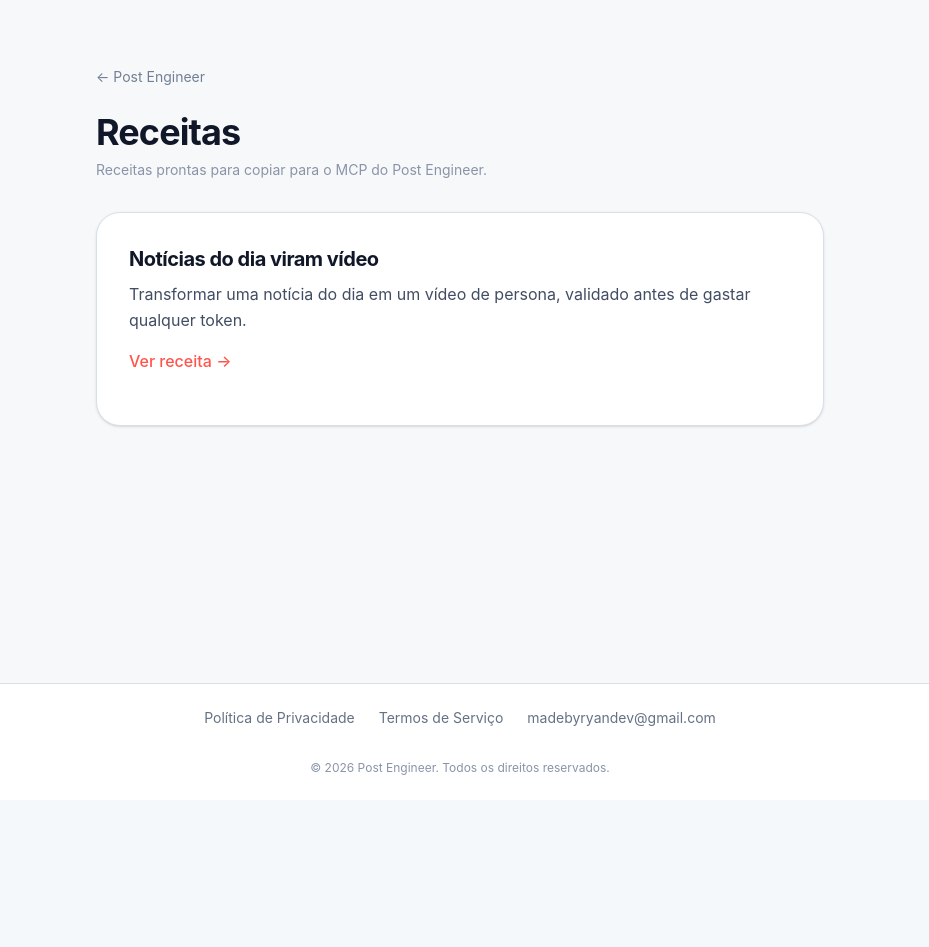
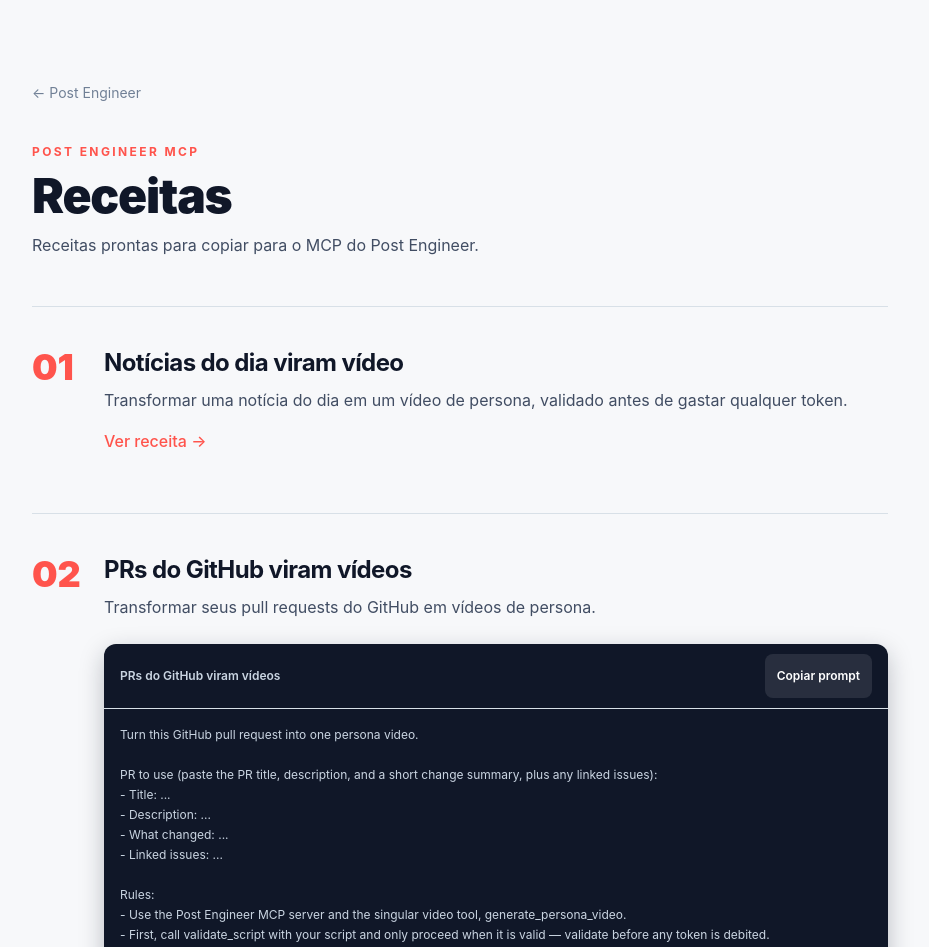
Before and after one commit to Ryan-Carloso/post-engineer, a Next.js app in the folder apps/web/: page /recipes in a window 1280 px wide. Shown: the top 947 px of the page, without its empty margins (180-1109 px from the left). Before the commit the page ends 800 px from the top, so only its background shows below. Built offline with nearby package versions, Linux system fonts and the light colour scheme.

Commit message:
feat(web): add GitHub PRs prompt to recipes page and redesign list

```diff
--- a/apps/web/app/recipes/page.tsx
+++ b/apps/web/app/recipes/page.tsx
@@ -1,50 +1,103 @@
 'use client';
 
+import { useState } from 'react';
 import Link from 'next/link';
 import { useI18n } from '@/lib/i18n/provider';
+import { Button } from '@/components/ui/button';
 import SiteFooter from '@/components/site-footer';
 
 //---------------
-// Recipes list — initial version, intentionally minimal: title + one-line
-// objective per recipe, each linking to its versioned recipe doc in the
-// repo. The user will improve this page later; no search, filter,
-// analytics, pagination, or admin here. To add a recipe, add one entry to
-// RECIPES below and its i18n title/objective keys in both locales.
+// Recipes list — editorial list, not a generic card grid: a large
+// accent number per recipe, a strong title, one objective line, then
+// the action (doc link, or a copyable prompt panel). Solid colors
+// only, from the existing palette: ink #101728, paper #f7f8fa,
+// accent #ff544c. No gradients, no purple/blue AI slop.
+// To add a recipe, add one entry to RECIPES below and its i18n
+// title/objective keys in both locales. An entry is either a doc
+// link (href) or a copy-ready prompt shown on the page (prompt);
+// the GitHub PRs entry is prompt-only by design, so its prompt
+// text is the deliverable and there is no doc link to invent.
+// The prompt is English by design: generation language is en.
 //---------------
+
+const GITHUB_PRS_PROMPT = [
+  'Turn this GitHub pull request into one persona video.',
+  '',
+  'PR to use (paste the PR title, description, and a short change summary, plus any linked issues):',
+  '- Title: ...',
+  '- Description: ...',
+  '- What changed: ...',
+  '- Linked issues: ...',
+  '',
+  'Rules:',
+  '- Use the Post Engineer MCP server and the singular video tool, generate_persona_video.',
+  '- First, call validate_script with your script and only proceed when it is valid — validate before any token is debited.',
+  '- Script: spoken text only, no links, hashtags, markdown, emojis, or stage directions.',
+  '- Structure: first segment is the hook, last segment is the CTA, exactly one of each.',
+  '- Length: 60–200 words total, hook 20–30 words (8–12 seconds), body at least 30 words, CTA 5–20 words, at most 12 segments.',
+  '- Language: en only.',
+  '- Media: at most 6, only if they match the PR (screenshots, diagrams, or repo visuals); otherwise generate without media.',
+  '- Then generate one video for this PR and publish it where the user asked, scheduled or asap.',
+  '- Never invent PR details: if the title, description, or change summary is missing, ask for it instead of guessing.',
+].join('\n');
 
 const RECIPES = [
   {
     titleKey: 'recipes.dailyNewsTitle',
     objectiveKey: 'recipes.dailyNewsObjective',
     href: 'https://github.com/Ryan-Carloso/post-engineer/blob/main/docs/recipes/daily-news.md',
+    prompt: null,
+  },
+  {
+    titleKey: 'recipes.githubPrsTitle',
+    objectiveKey: 'recipes.githubPrsObjective',
+    href: null,
+    prompt: GITHUB_PRS_PROMPT,
   },
 ] as const;
 
 export default function RecipesPage() {
   const { t } = useI18n();
+  const [copied, setCopied] = useState(false);
+
+  const handleCopyPrompt = () => {
+    void navigator.clipboard.writeText(GITHUB_PRS_PROMPT);
+    setCopied(true);
+    setTimeout(() => setCopied(false), 2500);
+  };
 
   return (
     <div className="flex min-h-screen flex-col bg-[#f7f8fa]">
-      <main className="mx-auto w-full max-w-3xl flex-1 px-5 py-16">
+      <main className="mx-auto w-full max-w-4xl flex-1 px-5 py-16 sm:py-20">
         <Link href="/" className="text-sm text-[#718096] hover:text-[#101728]">
           ← Post Engineer
         </Link>
-        <h1 className="mt-6 text-3xl font-bold tracking-tight text-[#101728] sm:text-4xl">
+        <p className="mt-10 text-xs font-bold tracking-[0.2em] text-[#ff544c] uppercase">
+          Post Engineer MCP
+        </p>
+        <h1 className="mt-3 text-4xl font-black tracking-tight text-[#101728] sm:text-5xl">
           {t('recipes.title')}
         </h1>
-        <p className="mt-2 text-sm text-[#8a94a8]">{t('recipes.subtitle')}</p>
-        <ul className="mt-8 space-y-4">
-          {RECIPES.map((recipe) => (
-            <li
-              key={recipe.href}
-              className="rounded-3xl border border-[#edf0f4] bg-white p-6 shadow-sm sm:p-8"
+        <p className="mt-3 max-w-2xl text-base leading-relaxed text-[#414d63]">
+          {t('recipes.subtitle')}
+        </p>
+        <ol className="mt-12 divide-y divide-[#e3e8ef] border-y border-[#e3e8ef]">
+          {RECIPES.map((recipe, index) => (
+            <li key={recipe.titleKey} className="flex gap-5 py-8 sm:gap-8 sm:py-10">
+              <span
+                aria-hidden="true"
+                className="w-10 shrink-0 text-3xl font-black text-[#ff544c] sm:text-4xl"
               >
-              <h2 className="text-xl font-bold tracking-tight text-[#101728]">
+                {String(index + 1).padStart(2, '0')}
+              </span>
+              <div className="min-w-0 flex-1">
+                <h2 className="text-2xl font-bold tracking-tight text-[#101728]">
                   {t(recipe.titleKey)}
                 </h2>
                 <p className="mt-2 leading-relaxed text-[#414d63]">
                   {t(recipe.objectiveKey)}
                 </p>
+                {recipe.href ? (
                   <a
                     href={recipe.href}
                     target="_blank"
@@ -53,9 +106,33 @@
                   >
                     {t('recipes.viewRecipe')} →
                   </a>
+                ) : null}
+                {recipe.prompt ? (
+                  <div className="mt-6 overflow-hidden rounded-xl bg-[#101728] shadow-[0_8px_24px_rgba(16,23,40,0.25)]">
+                    <div className="flex items-center justify-between border-b border-white/10 px-4 py-2.5">
+                      <span className="text-xs font-semibold text-slate-300">
+                        {t('recipes.githubPrsTitle')}
+                      </span>
+                      <Button
+                        type="button"
+                        onClick={handleCopyPrompt}
+                        className="rounded-lg bg-white/10 px-3 py-1.5 text-xs font-semibold text-white transition-colors hover:bg-white/20"
+                      >
+                        {copied ? t('recipes.copiedPrompt') : t('recipes.copyPrompt')}
+                      </Button>
+                    </div>
+                    <pre
+                      data-testid="github-prs-prompt"
+                      className="max-h-96 overflow-auto p-4 font-mono text-xs leading-5 whitespace-pre-wrap text-slate-300 select-text"
+                    >
+                      {recipe.prompt}
+                    </pre>
+                  </div>
+                ) : null}
+              </div>
             </li>
           ))}
-        </ul>
+        </ol>
       </main>
       <SiteFooter />
     </div>
--- a/apps/web/lib/i18n/recipes-i18n-en.ts
+++ b/apps/web/lib/i18n/recipes-i18n-en.ts
@@ -4,5 +4,10 @@
   dailyNewsTitle: 'Daily news becomes a video',
   dailyNewsObjective:
       'Turn one news story of the day into one persona video, validated before any token is spent.',
+  githubPrsTitle: 'GitHub PRs become videos',
+  githubPrsObjective:
+      'Turn your GitHub pull requests into persona videos.',
+  copyPrompt: 'Copy prompt',
+  copiedPrompt: 'Copied!',
   viewRecipe: 'View recipe',
 } as const;
--- a/apps/web/lib/i18n/recipes-i18n-pt.ts
+++ b/apps/web/lib/i18n/recipes-i18n-pt.ts
@@ -4,5 +4,10 @@
   dailyNewsTitle: 'Notícias do dia viram vídeo',
   dailyNewsObjective:
       'Transformar uma notícia do dia em um vídeo de persona, validado antes de gastar qualquer token.',
+  githubPrsTitle: 'PRs do GitHub viram vídeos',
+  githubPrsObjective:
+      'Transformar seus pull requests do GitHub em vídeos de persona.',
+  copyPrompt: 'Copiar prompt',
+  copiedPrompt: 'Copiado!',
   viewRecipe: 'Ver receita',
 } as const;
```
Also changed, not shown: 1 other file (tests, documents, lock files or other folders). Lines whose indentation alone changed are shown as unchanged.
